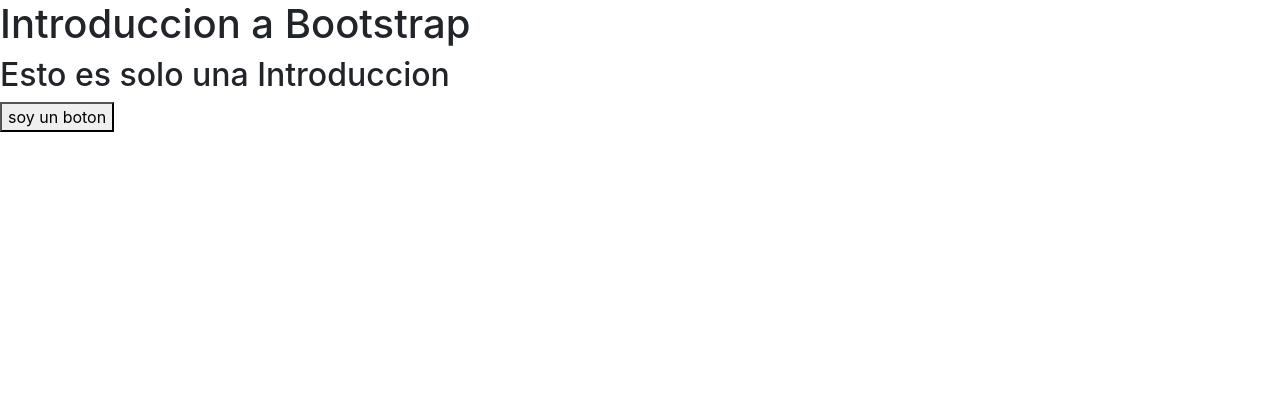
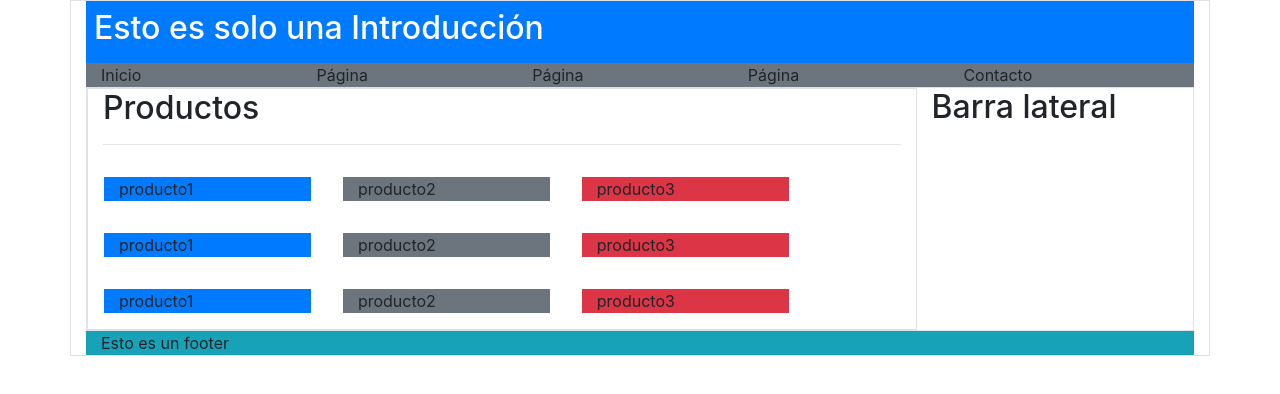
Before and after one commit to Rosyalba/generationch-16, a plain HTML site: page 3-intro-web/bootstrap/index.html in a window 1280 px wide. Drawn offline with Linux system fonts and the light colour scheme.

Commit message:
bootstrap

```diff
--- /dev/null
+++ b/3-intro-web/bootstrap/bootstrap-4.6.2-dist/style.css
@@ -0,0 +1,5 @@
+
+#menu ul{
+text-decoration: none;
+list-style: none;
+}
--- a/3-intro-web/bootstrap/index.html
+++ b/3-intro-web/bootstrap/index.html
@@ -6,13 +6,91 @@
     <meta name="viewport" content="width=device-width, initial-scale=1.0">
     <title>Introducción a Bootstrap</title>
 <link rel="stylesheet" href="bootstrap-4.6.2-dist/css/bootstrap.min.css">
+<link rel="stylesheet" href="bootstrap-4.6.2-dist/style.css">
+
 
 </head>
 <body>
-<h1>Introduccion a Bootstrap</h1>
-<h2>Esto es solo una Introduccion</h2>
-<button>soy un boton</button>
-<script type="text/javascript" src="././JQueri/jquery-3.6.0.min.js"></script>
+
+
+<!-- <h1>Introduccion a Bootstrap</h1>
+
+<button class="btn-success" >soy un boton</button>
+ --><!--
+Uso del container -->
+<div class="container border">
+    <header id="header" class= "col-12 bg-primary text-white p-2">
+        <h2>Esto es solo una Introducción</h2>
+    </header>
+<!-- El menu -->
+    <nav class="col-12 bg-secondary">
+        <ul id="menu" class=" nav row w-100">
+
+        <li class="col">Inicio</li>
+        <li class="col">Página</li>
+        <li class="col">Página</li>
+        <li class="col">Página</li>
+        <li class="col">Contacto</li>
+        </ul>
+
+    </nav>
+<!--Contenido-->
+<!--barra lateral-->
+<section class="col-12 border">
+    <div class="row">
+<!--Contenido productos-->
+<section class="col-9 border">
+    <!--barra lateral-->
+    <h2>Productos</h2>
+<hr>
+<div class="item row">
+    <div class="item col-3 bg-primary m-3 ">
+        producto1
+    </div>
+    <div class="item col-3 bg-secondary m-3">
+        producto2
+    </div>
+    <div class="item col-3 bg-danger m-3">
+        producto3
+    </div>
+    <div class="item col-3 bg-primary m-3 ">
+        producto1
+    </div>
+    <div class="item col-3 bg-secondary m-3">
+        producto2
+    </div>
+    <div class="item col-3 bg-danger m-3">
+        producto3
+    </div>
+    <div class="item col-3 bg-primary m-3 ">
+        producto1
+    </div>
+    <div class="item col-3 bg-secondary m-3">
+        producto2
+    </div>
+    <div class="item col-3 bg-danger m-3">
+        producto3
+    </div>
+</div>
+
+</section>
+<aside class="col-3">
+    <h2>Barra lateral</h2>
+
+</aside>
+
+    </div>
+</section>
+
+<footer class="col-lg-12 bg-info">
+    Esto es un footer
+</footer>
+
+</div>
+
+
+
+ <script type="text/javascript" src="././JQueri/jquery-3.6.0.min.js"></script>
 <script type="text/javascript" src="bootstrap-4.6.2-dist/js/bootstrap.min.js"></script>
 
 </body>
```
